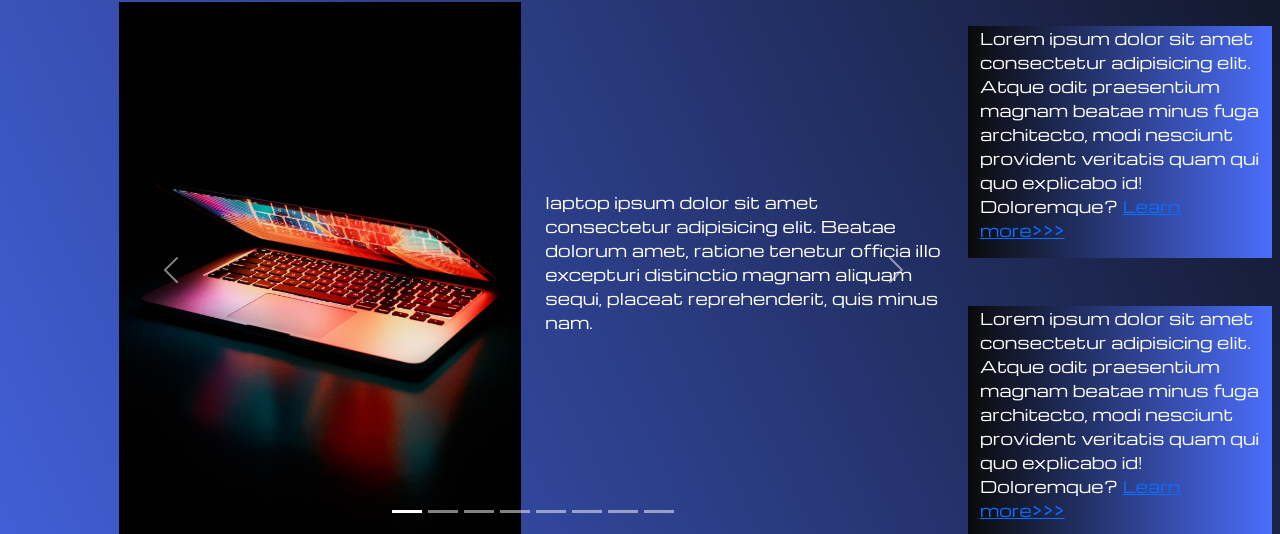
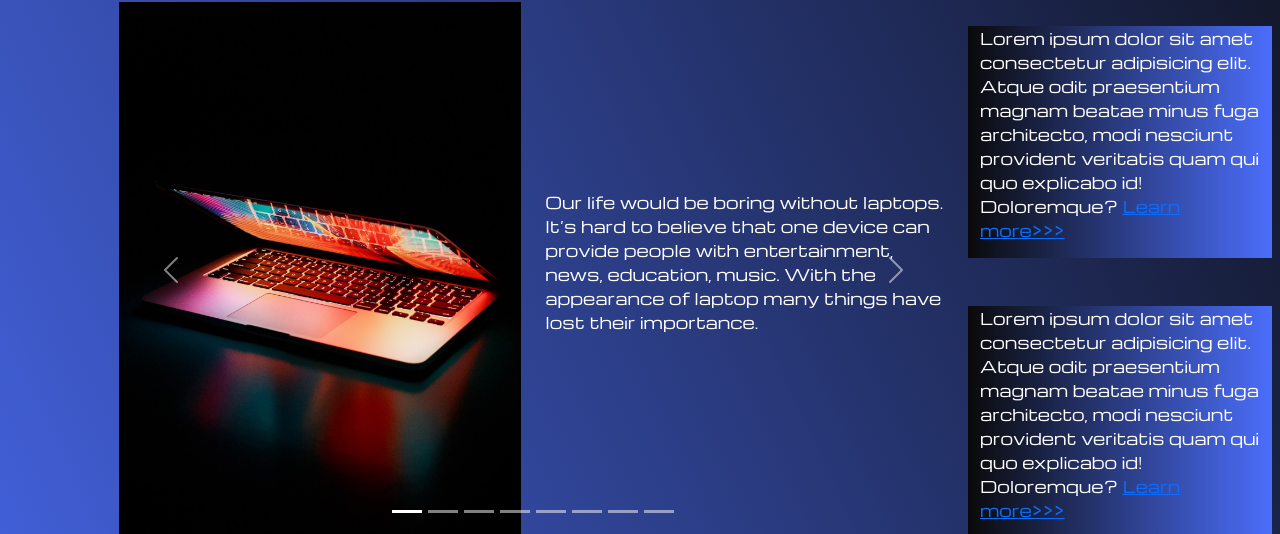
Before and after one commit to Svetlana-Shch/svetlana-shch.github.io, a plain HTML site: page index.html in a window 1280 px wide. Shown: the part 654-1188 px from the top of the page. Drawn offline with nearby package versions, Linux system fonts and the light colour scheme.

Commit message:
Update index.html

```diff
--- a/index.html
+++ b/index.html
@@ -93,9 +93,7 @@
                           <img src="Source/images/laptop.png" class="w-100" alt="laptop">
                         </div>
                         <div class="col-lg-6 col-md-6 slide-text">
-                          <p>laptop ipsum dolor sit amet consectetur adipisicing elit. Beatae dolorum amet, ratione
-                            tenetur officia illo excepturi distinctio magnam aliquam sequi, placeat reprehenderit, quis
-                            minus nam.</p>
+                          <p>Our life would be boring without laptops. It’s hard to believe that one device can provide people with entertainment, news, education, music. With the appearance of laptop many things have lost their importance.</p>
                         </div>
                       </div>
                     </div>
```
